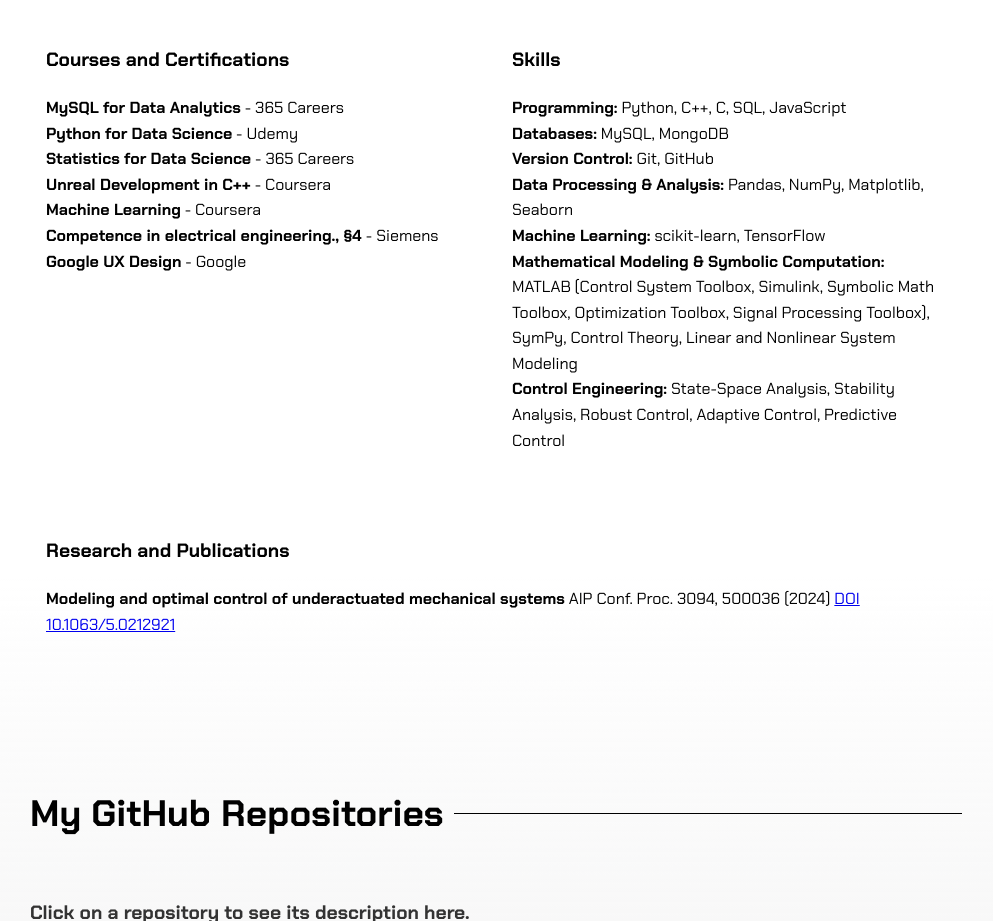
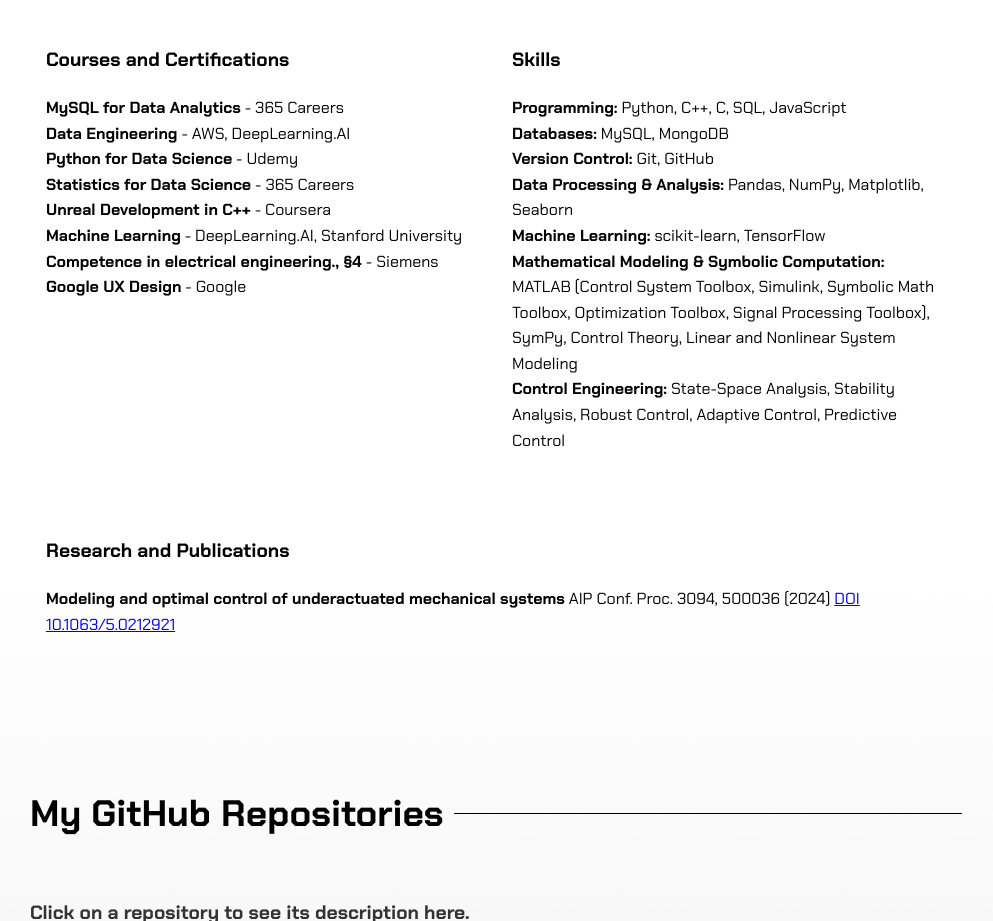
Before and after one commit to muhlar-web/muhlar-web.github.io, a plain HTML site: page index.html in a window 1280 px wide. Shown: the part 1480-2401 px from the top of the page, without its empty margins (272-1265 px from the left). Drawn offline with Linux system fonts and the light colour scheme; no server answers; a web font is replaced by a local one.

Commit message:
Update courses

```diff
--- a/index.html
+++ b/index.html
@@ -184,10 +184,11 @@
                         <h3>Courses and Certifications</h3>
                         <ul>
                             <li><strong>MySQL for Data Analytics</strong> - 365 Careers</li>
+                            <li><strong>Data Engineering</strong> - AWS, DeepLearning.AI</li>
                             <li><strong>Python for Data Science</strong> - Udemy</li>
                             <li><strong>Statistics for Data Science</strong> - 365 Careers</li>
                             <li><strong>Unreal Development in C++</strong> - Coursera</li>
-                            <li><strong>Machine Learning</strong> - Coursera</li>
+                            <li><strong>Machine Learning</strong> - DeepLearning.AI, Stanford University</li>
                             <li><strong>Competence in electrical engineering., §4 </strong> - Siemens</li>
                             <li><strong>Google UX Design</strong> - Google</li>
                         </ul>
```
